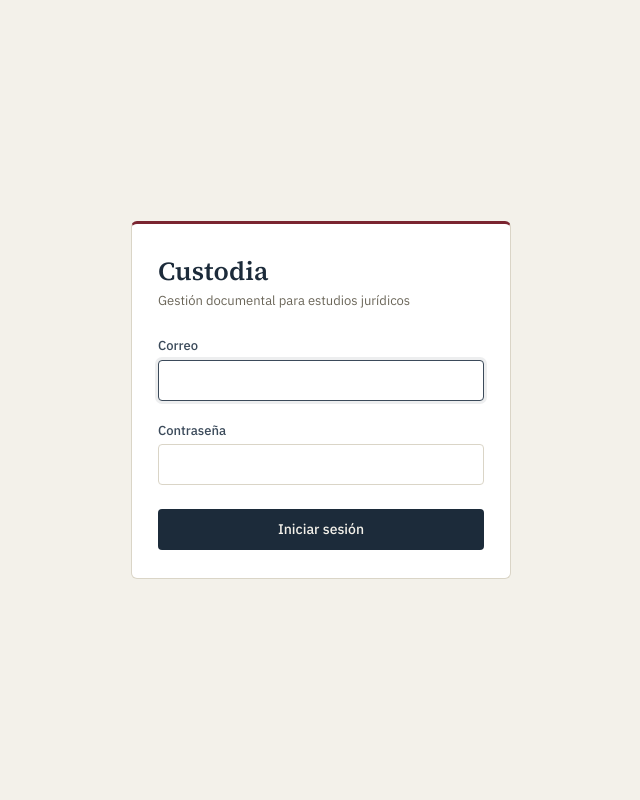
After one commit to asmatdzevallos-blip/custodia-sgd, a Flask app: page /login in a window 1280 px wide. The commit adds this page. Shown: the whole page, without its empty margins (319-959 px from the left). Run offline with Flask 3, Linux system fonts and the light colour scheme.

Commit message:
Login con contraseñas hasheadas y rutas protegidas (RNF1)

```diff
--- a/app.py
+++ b/app.py
@@ -1,23 +1,43 @@
 import os
 import time
+from functools import wraps
 import fitz  # PyMuPDF
 import pytesseract
 import cv2
 import numpy as np
 from PIL import Image
-from flask import Flask, render_template, request, redirect, url_for, flash
+from flask import Flask, render_template, request, redirect, url_for, flash, session
+from werkzeug.security import check_password_hash
 from supabase import create_client, Client
 from dotenv import load_dotenv
 
 load_dotenv()
 
 app = Flask(__name__)
-app.secret_key = os.getenv("FLASK_SECRET_KEY")
+# Si falta la variable, la app no arranca (mejor que fallar más tarde al usar la sesión)
+app.secret_key = os.environ["FLASK_SECRET_KEY"]
+# La cookie de sesión no se envía en peticiones originadas desde otros sitios
+app.config["SESSION_COOKIE_SAMESITE"] = "Lax"
 
 # Conexión a Supabase
 SUPABASE_URL = os.getenv("SUPABASE_URL")
 SUPABASE_KEY = os.getenv("SUPABASE_KEY")
 supabase: Client = create_client(SUPABASE_URL, SUPABASE_KEY)
+
+
+def login_required(vista):
+    """
+    Decorador para rutas protegidas (RNF1): si no hay sesión iniciada,
+    redirige al login en lugar de ejecutar la vista.
+    """
+    @wraps(vista)
+    def envoltura(*args, **kwargs):
+        if "usuario_id" not in session:
+            flash("Inicia sesión para continuar.", "warning")
+            return redirect(url_for("login"))
+        return vista(*args, **kwargs)
+
+    return envoltura
 
 
 def preprocesar_imagen_para_ocr(pil_img):
@@ -85,7 +105,47 @@ def extraer_texto_pdf_hibrido(pdf_bytes):
     return total_paginas, "\n\n".join(texto_completo)
 
 
+@app.route("/login", methods=["GET", "POST"])
+def login():
+    if "usuario_id" in session:
+        return redirect(url_for("index"))
+
+    if request.method == "POST":
+        email = request.form.get("email", "").strip().lower()
+        password = request.form.get("password", "")
+
+        res = (
+            supabase.table("usuarios")
+            .select("id, nombre, rol, password_hash")
+            .eq("email", email)
+            .limit(1)
+            .execute()
+        )
+        usuario = res.data[0] if res.data else None
+
+        # Mismo mensaje si el correo no existe o si la contraseña es incorrecta,
+        # para no revelar qué correos están registrados.
+        if usuario and check_password_hash(usuario["password_hash"] or "", password):
+            session.clear()
+            session["usuario_id"] = usuario["id"]
+            session["nombre"] = usuario["nombre"]
+            session["rol"] = usuario["rol"]
+            return redirect(url_for("index"))
+
+        flash("Correo o contraseña incorrectos.", "danger")
+
+    return render_template("login.html")
+
+
+@app.route("/logout", methods=["POST"])
+def logout():
+    session.clear()
+    flash("Sesión cerrada.", "success")
+    return redirect(url_for("login"))
+
+
 @app.route("/")
+@login_required
 def index():
     # Obtener expedientes ordenados del más reciente al más antiguo
     res_exp = (
@@ -106,7 +166,8 @@ def index():
     documentos = res_docs.data if res_docs.data else []
 
     # Obtener lista de usuarios para el selector de responsable
-    res_users = supabase.table("usuarios").select("*").execute()
+    # Solo las columnas necesarias: nunca enviar password_hash a la plantilla
+    res_users = supabase.table("usuarios").select("id, nombre, rol").execute()
     usuarios = res_users.data if res_users.data else []
 
     return render_template(
@@ -118,6 +179,7 @@ def index():
 
 
 @app.route("/expedientes/nuevo", methods=["POST"])
+@login_required
 def crear_expediente():
     numero_expediente = request.form.get("numero_expediente", "").strip()
     cliente = request.form.get("cliente", "").strip()
@@ -143,9 +205,11 @@ def crear_expediente():
 
 
 @app.route("/documentos/subir", methods=["POST"])
+@login_required
 def subir_documento():
     expediente_id = request.form.get("expediente_id")
-    autor_id = request.form.get("autor_id")
+    # El autor es quien tiene la sesión iniciada, no un valor elegido en el formulario
+    autor_id = session["usuario_id"]
     archivo = request.files.get("archivo_pdf")
 
     if not archivo or archivo.filename == "":
@@ -194,7 +258,7 @@ def subir_documento():
                 "archivo_url": archivo_url,
                 "total_paginas": total_paginas,
                 "texto_extraido": texto_extraido,
-                "autor_id": int(autor_id) if autor_id else None,
+                "autor_id": autor_id,
                 "numero_version": numero_version,
             }
         ).execute()
@@ -210,6 +274,7 @@ def subir_documento():
 
 
 @app.route("/expedientes/<int:expediente_id>/eliminar", methods=["POST"])
+@login_required
 def eliminar_expediente(expediente_id):
     try:
         # 1. Borrar los archivos del expediente en Supabase Storage (best-effort)
--- /dev/null
+++ b/templates/login.html
@@ -0,0 +1,88 @@
+<!DOCTYPE html>
+<html lang="es">
+<head>
+    <meta charset="UTF-8">
+    <meta name="viewport" content="width=device-width, initial-scale=1.0">
+    <title>Custodia — Iniciar sesión</title>
+    <link href="https://cdn.jsdelivr.net/npm/bootstrap@5.3.3/dist/css/bootstrap.min.css" rel="stylesheet">
+    <link rel="preconnect" href="https://fonts.googleapis.com">
+    <link rel="preconnect" href="https://fonts.gstatic.com" crossorigin>
+    <link href="https://fonts.googleapis.com/css2?family=Source+Serif+4:opsz,wght@8..60,500;8..60,600&family=IBM+Plex+Sans:wght@400;500;600&display=swap" rel="stylesheet">
+    <style>
+        :root{
+            --ink:#1C2B3A;
+            --ink-soft:#3B4A5A;
+            --paper:#F3F1EA;
+            --paper-raised:#FFFFFF;
+            --line:#DAD5C7;
+            --accent:#7A2430;
+            --success-soft:#E6EDE7;
+            --danger-soft:#F3E3DF;
+            --muted:#6B6659;
+        }
+        body{
+            background:var(--paper);
+            color:var(--ink);
+            font-family:'IBM Plex Sans', sans-serif;
+            min-height:100vh;
+            display:flex;
+            align-items:center;
+            justify-content:center;
+            padding:16px;
+        }
+        .caja{
+            width:100%;
+            max-width:380px;
+            background:var(--paper-raised);
+            border:1px solid var(--line);
+            border-top:3px solid var(--accent);
+            border-radius:6px;
+            padding:28px 26px;
+        }
+        .marca{
+            font-family:'Source Serif 4', serif;
+            font-weight:600;
+            font-size:26px;
+        }
+        .descripcion{ font-size:13px; color:var(--muted); margin-bottom:22px; }
+        .form-label{ font-size:13px; font-weight:500; color:var(--ink-soft); margin-bottom:4px; }
+        .form-control{ border:1px solid var(--line); border-radius:4px; padding:9px 12px; font-size:14px; }
+        .form-control:focus{ border-color:var(--ink-soft); box-shadow:0 0 0 3px rgba(28,43,58,0.08); }
+        .btn-primario{
+            background:var(--ink); color:var(--paper); border:none; border-radius:4px;
+            padding:10px 16px; font-weight:500; font-size:14px;
+        }
+        .btn-primario:hover{ background:var(--ink-soft); color:var(--paper); }
+        .alerta{ border:1px solid var(--line); border-radius:5px; padding:10px 14px; font-size:13.5px; margin-bottom:16px; }
+        .alerta-success{ background:var(--success-soft); color:#264632; }
+        .alerta-danger{ background:var(--danger-soft); color:#6B2A20; }
+        .alerta-warning{ background:#F6EFD8; color:#6B5610; }
+    </style>
+</head>
+<body>
+
+<div class="caja">
+    <div class="marca">Custodia</div>
+    <div class="descripcion">Gestión documental para estudios jurídicos</div>
+
+    {% with messages = get_flashed_messages(with_categories=true) %}
+        {% for category, message in messages %}
+            <div class="alerta alerta-{{ category }}">{{ message }}</div>
+        {% endfor %}
+    {% endwith %}
+
+    <form method="POST">
+        <div class="mb-3">
+            <label class="form-label" for="email">Correo</label>
+            <input type="email" id="email" name="email" class="form-control" autocomplete="username" required autofocus>
+        </div>
+        <div class="mb-4">
+            <label class="form-label" for="password">Contraseña</label>
+            <input type="password" id="password" name="password" class="form-control" autocomplete="current-password" required>
+        </div>
+        <button type="submit" class="btn-primario w-100">Iniciar sesión</button>
+    </form>
+</div>
+
+</body>
+</html>
```
Also changed, not shown: asignar_password.py (added, +42 -0 lines), templates/index.html (+30 -13 lines).
